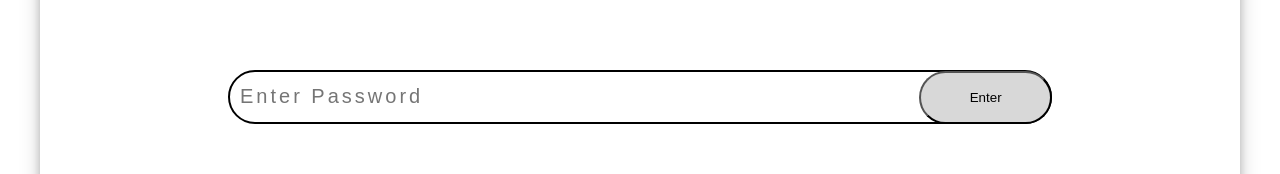
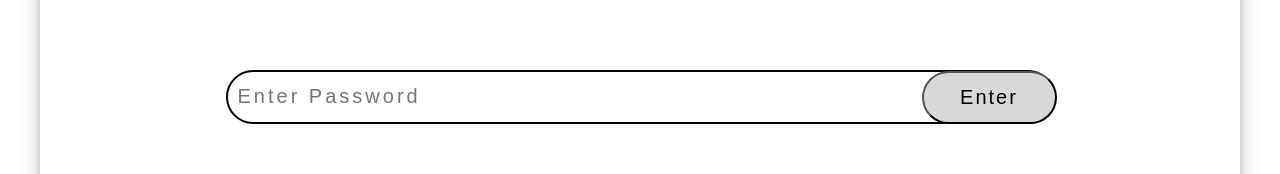
Before and after one commit to itsmoongoose/Oops-I-Forgot-My-Password, a plain HTML site: page src/index.html in a window 1280 px wide. Shown: the part 315-489 px from the top of the page. Drawn offline with Linux system fonts and the light colour scheme.

Commit message:
Adjust enter button and password field styling

```diff
--- a/src/css/styles.css
+++ b/src/css/styles.css
@@ -72,20 +72,23 @@ a {
 }
 
 #password {
-    width: 40em;
+    width: 34em;
     height: 1.5em;
     border: 2px solid black;
     border-radius: 100px;
     margin-top: 1em;
     padding: 10px;
+    padding-right: 135px;
     font-size: 20px;
     letter-spacing: 0.15em;
 }
 
 #enter-button {
     position: absolute;
-    width: 10em;
-    height: 4em;
+    width: 135px;
+    height: 53px;
+    font-size: 20px;
+    letter-spacing: 0.10em;
     border-radius: 100px;
     margin-left: -133px;
     margin-top: 20.75px;
```
